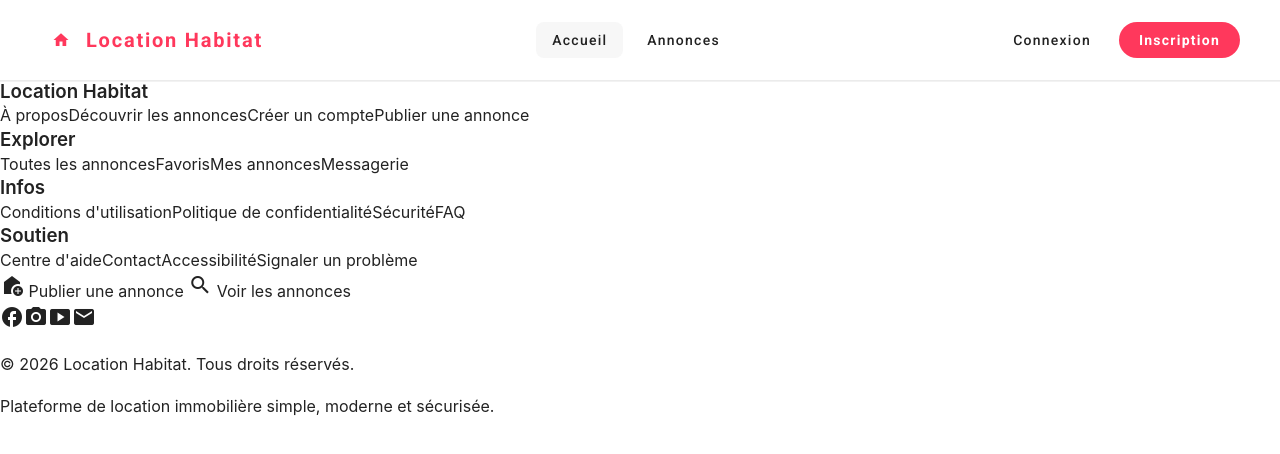
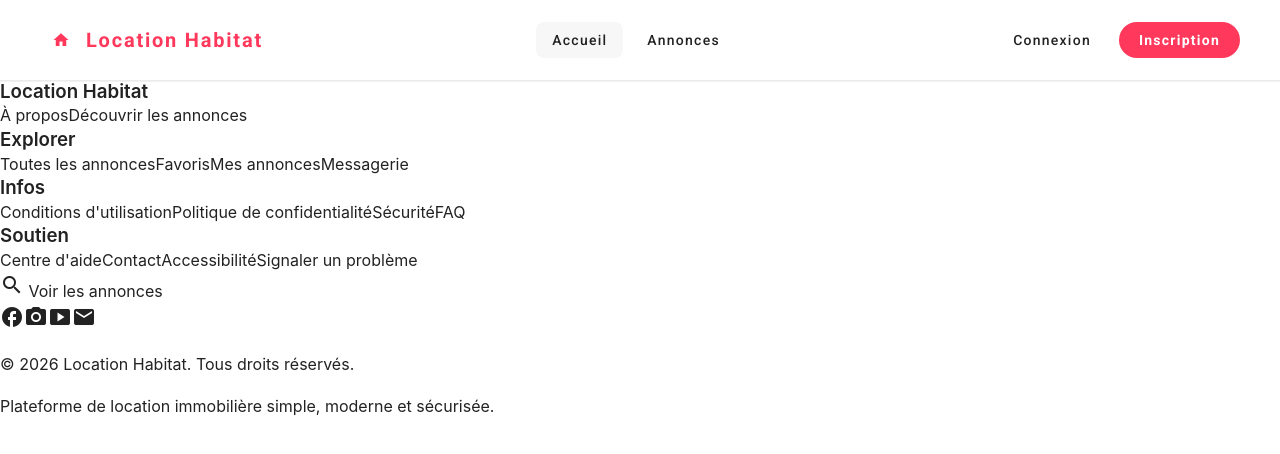
Before and after one commit to elamrisaifeddinepro/LocationHabitat, an Angular app: page / in a window 1280 px wide. Shown: the top 454 px of the page. Built offline with nearby package versions, Linux system fonts and the light colour scheme; no server answers.

Commit message:
Suppression liens creer un compte et publier annonce du footer

```diff
--- a/src/app/features/home/pages/home/home.component.html
+++ b/src/app/features/home/pages/home/home.component.html
@@ -5,8 +5,6 @@
         <h3>Location Habitat</h3>
         <a routerLink="/">À propos</a>
         <a routerLink="/announcements">Découvrir les annonces</a>
-        <a routerLink="/auth/register">Créer un compte</a>
-        <a routerLink="/announcements/new">Publier une annonce</a>
       </div>
 
       <div class="footer-column">
@@ -35,11 +33,6 @@
     </div>
 
     <div class="footer-actions">
-      <a class="footer-btn primary" routerLink="/announcements/new">
-        <mat-icon>add_home</mat-icon>
-        Publier une annonce
-      </a>
-
       <a class="footer-btn secondary" routerLink="/announcements">
         <mat-icon>search</mat-icon>
         Voir les annonces
```
